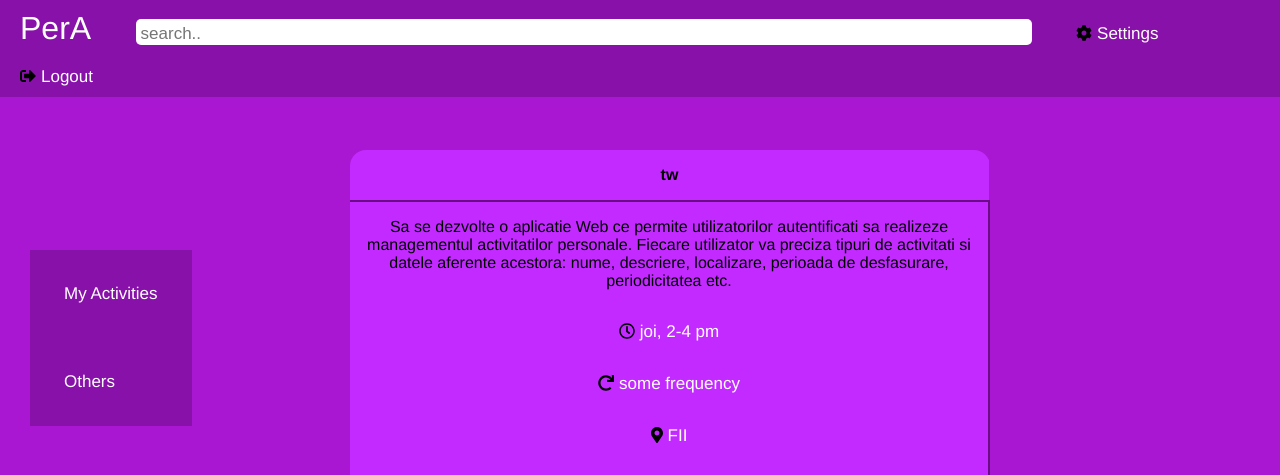
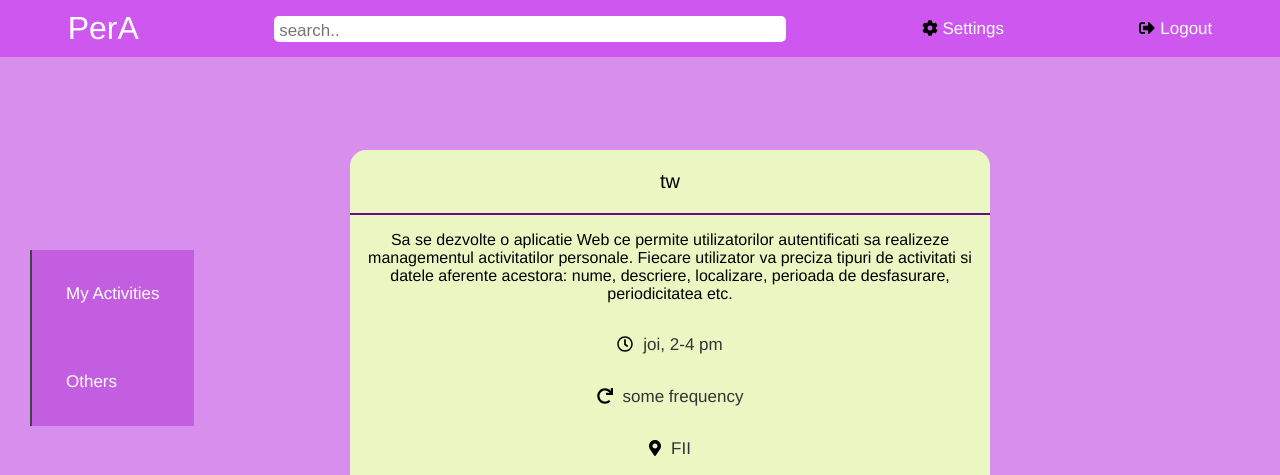
Before and after one commit to RSilviu/PerA, a PHP site: page /home.html in a window 1280 px wide. Shown: the top 475 px of the page. Run offline with PHP 8.4, Linux system fonts and the light colour scheme.

Commit message:
made responsive when max-width=600px

```diff
--- a/static/css/style.css
+++ b/static/css/style.css
@@ -1,11 +1,14 @@
 
 /* By default <body> has 8px margin. This one will remove the menu gap on the top, left and right page */
 body {
+  position: relative;
+  /*top: 0px;*/
+  /*left: 0px;*/
   font-family: Helvetica, Arial, sans-serif;
   margin: 0;
-  background-color: #aa17d3;
-  /*display: flex;
-  flex-flow: row wrap;*/
+  background-color: #d88eed;/*#aa17d3;*/
+  display: flex;
+  flex-flow: row wrap;
 }
 
 /*body > * {
@@ -19,15 +22,19 @@ a {
 }
 
 a:hover {
-  color: #a505e5;
+  color: #333;
 }
 
 
 #topnav {
   width: 100%;
-  background: #8811aa;
+  background: #ce58ef;
   position: fixed;
   z-index: 99;
+  display: flex;
+  flex-flow: row wrap;
+  align-items: center;
+  justify-content: space-around;
 }
 
 #topnav > * {
@@ -55,7 +62,8 @@ a:hover {
 
 #topnav #search {
     border: none;
-    width: 70%;
+    width: 40%;
+    /*flex-grow: 2;*/
     /*box-sizing: border-box;*/
     font-size: 17px;
     padding-top: 5px;
@@ -63,22 +71,13 @@ a:hover {
     border-radius: 5px;
 }
 
-/* When the screen is less than 600px wide, stack the links and the search field vertically instead of horizontally */
-@media screen and (max-width: 600px) {
-    #topnav #search {
-        text-align: left;
-        width: 100%;
-        margin: 0;
-        padding: 14px;
-    }
-}
-
 .sidenav {
     position: fixed;
     top: 250px;
     left: 30px;
     /*background: rgba(130,130,130,.3);*/
-    background: #8811aa;
+    background: #c35ee0;
+    border-left: 2px solid #444;
 }
 
 /*.sidenav a {
@@ -91,7 +90,7 @@ a:hover {
 */
 
 .sidenav a {
-    position: relative;
+    /*position: relative;*/
     display: block;
     padding: 2em;
     font-size: 17px;
@@ -107,6 +106,8 @@ a:hover {
     position: relative;
     top: 150px;
     left: 350px;
+    /*margin-top: 150px;*/
+    /*margin-left: 350px;*/
 }
 
 #activities table {
@@ -115,47 +116,126 @@ a:hover {
   overflow: hidden;
   width: 100%;
   table-layout: fixed;
-  margin-bottom: 20px;
+}
+
+/*#activities :last-child {
+  margin-bottom: 50px;
+}
+*/
+#activities table {
+    margin-bottom: 20px;
 }
 
 #activities table:last-child {
-    margin-bottom: 200px;
+  margin-bottom: 40px;
 }
 
 #activities th, td {
   padding: 1em;
-  background: #c32aff;
+  background: #ebf7c3;
   text-align: center;
-  word-wrap:break-word;
+  word-wrap: break-word;
+  font-weight: normal;
 }
 
 #activities th {
     border-bottom: 2px solid #6a0d84;
+    font-size: 1.25em;
 }
 
-#activities td:first-child {
+#activities .short-act td:first-child {
   border-right: 2px solid #6a0d84;
 }
 
 #activities span a {
     font-size: 17px;
-    margin-left: 5px;
+    margin-left: 10px;
+    color: #333;
 }
 
-.short-activity th {
-    color: #000;
+#activities span a:hover {
+  color: #777;
 }
 
-.short-activity svg {
+.short-act th {
+    color: #000;
+    font-weight: normal;
+    font-size: 1.25em;
+}
+
+.short-act svg {
     color: initial;
     margin-right: 5px;
 }
 
-.short-activity table:hover {
-    color: #fff;
+.short-act table:hover {
+    color: #333;
     background: #ffd;
     opacity: .4;
 }
+
+.short-act td {
+    color: #333;
+}
+
+@media all and (max-width: 600px) {
+
+    body {
+     flex-flow: column nowrap;
+     width: 100%;
+     height: 100%;
+     /*position: relative;*/
+     /*align-items: center;*/
+   }
+
+    body > * {
+      /*position: static;*/
+      top: 0px;
+    }
+
+    #topnav {
+      position: static;
+      flex-flow: column wrap;
+      z-index: 1;
+    }
+
+    #topnav #search {
+      width: 80%;
+      text-align: center;
+    }
+
+    .sidenav {
+      position: static;
+      display: flex;
+      justify-content: center;
+      z-index: 1;
+      top: 184px;
+      left: 0px;
+      right: 0px;
+      order: 1;
+      border-left: none;
+      border-top: 2px solid #444;
+    }
+
+    #activities {
+      position: static;
+      width: 100%;
+      z-index: 1;
+      order: 2;
+      left: 0px;
+      right: 0px;
+      margin-top: 20px;
+    }
+
+    #activities table {
+      border-radius: 0px;
+    }
+
+    #activities iframe {
+      width: 80%;
+    }
+}
+
 
 /*#activities table, th, td {
     border: 1px solid black;
```
